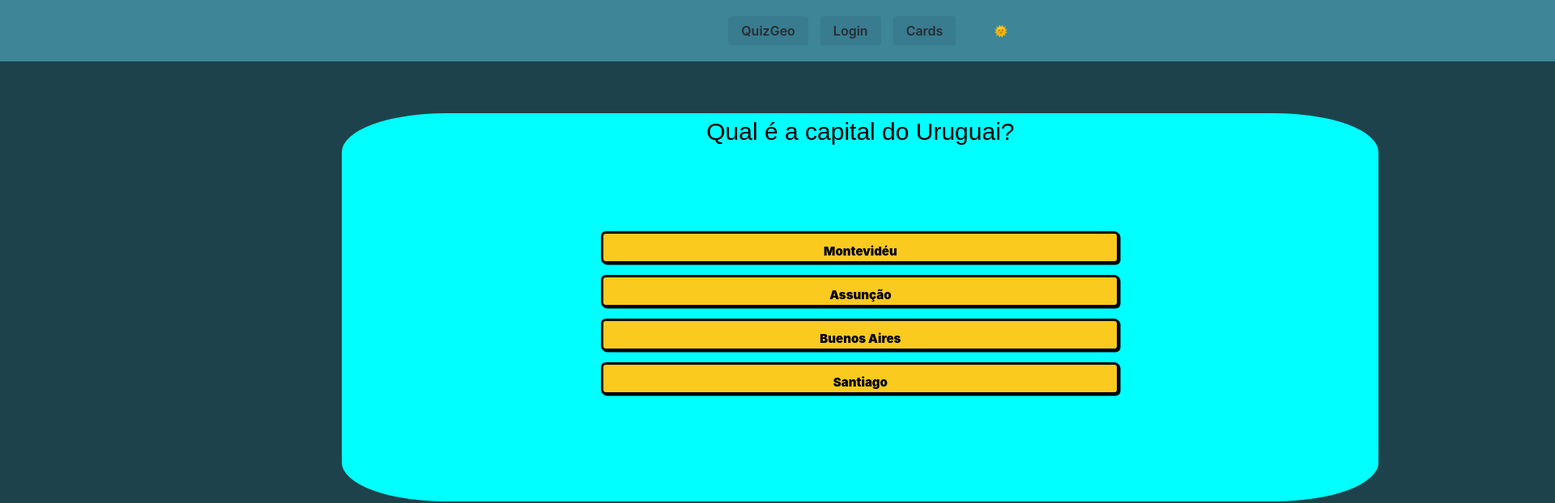
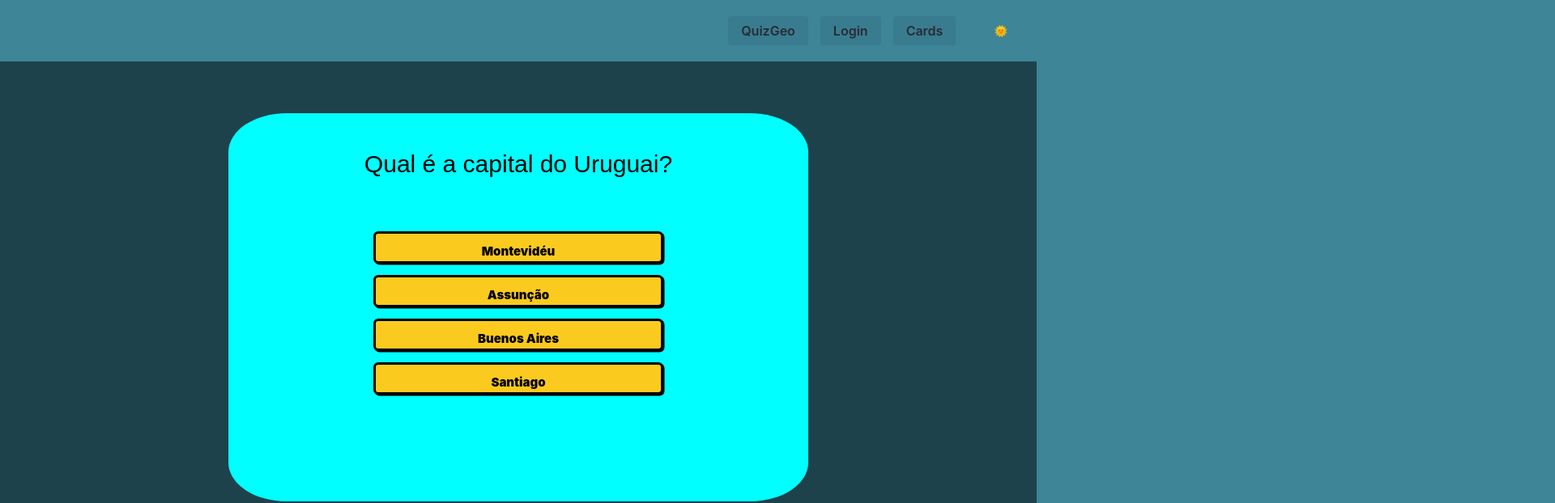
Before and after one commit to Thiago-metzlll/loginpage, a React (Create React App) app: page / in a window 1280 px wide. Shown: the top 622 px of the page at 81% size, 1920 px wide, since content can reach past the window. Built offline with nearby package versions, Linux system fonts and the light colour scheme.

Commit message:
att visual css

```diff
--- a/src/pages/gqzpage/Geoquiz.css
+++ b/src/pages/gqzpage/Geoquiz.css
@@ -2,28 +2,34 @@
 @import url(./styles/ui/animated.globe.css);
 @import url(./styles/container/text_secondbtn.css);
 
-.body {
+/* Corrigido: .body → body (classe .body não afeta o <body>) */
+body {
     width: 100vw;
     height: 100vh;
-    margin: 0 0;
+    margin: 0;
+    padding: 0;
+    box-sizing: border-box;
+    overflow-x: hidden;
 }
 
-
+/* Corrigido comportamento do main para responsividade no Chrome */
 main {
     width: 100%;
-    height: 76%;
-    /* background-image: url('/../loginpage/src/assets/chat.png'); */
-    background-size: 1000px auto;
+    height: 76vh;
     background-color: rgba(0, 0, 0, 0.5);
     background-blend-mode: darken;
+    background-size: contain;
+    background-repeat: no-repeat;
+    background-position: center;
 
-    padding: 5% 33%;
+    padding: 5% 10%; /* Evita que o conteúdo suma em telas menores */
+    box-sizing: border-box;
 }
 
+/* Footer ajustado para garantir visibilidade e tamanho proporcional */
 footer {
     width: 100%;
-    height: 12%;
+    height: 12vh;
     background-color: rgba(240, 248, 255, 0.329);
-
-
+    box-sizing: border-box;
 }
--- a/src/pages/gqzpage/styles/container/quiz.css
+++ b/src/pages/gqzpage/styles/container/quiz.css
@@ -3,10 +3,11 @@
 @import url(./../ui/buttons.css);
 
 #quiz_block {
-    width: 100%;
+    width: 70%;
     height: 60vh;
     background-color: aqua;
     position: relative;
+    margin-left: 15%;
 
     display: flex;
     flex-direction: column;
```
